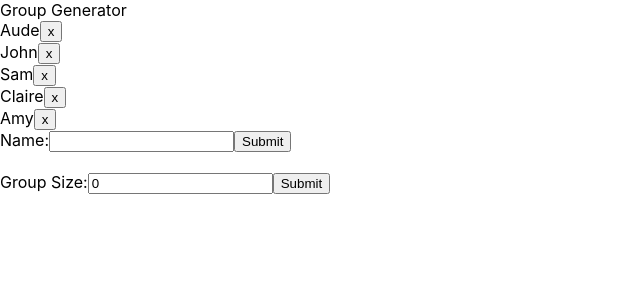
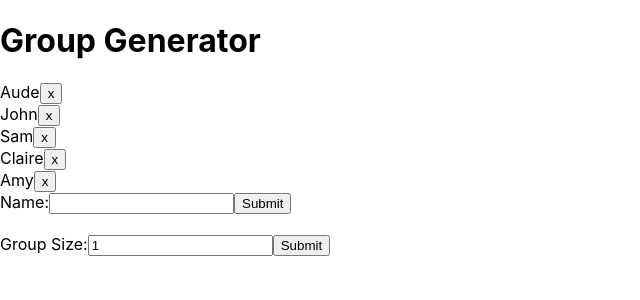
Before and after one commit to audefaucheux/group-generator, a React (Create React App) app: page / in a window 1280 px wide. Shown: the top 300 px of the page, without its empty margins (0-640 px from the left). Built offline with nearby package versions, Linux system fonts and the light colour scheme.

Commit message:
control group size

```diff
--- a/src/App.js
+++ b/src/App.js
@@ -8,7 +8,7 @@ const App = () => {
 
   return (
     <div>
-      Group Generator
+      <h1>Group Generator</h1>
       <div>
         <UsersList {...{ users, setUsers }} />
         <br/>
--- a/src/Groups/GroupList.js
+++ b/src/Groups/GroupList.js
@@ -2,7 +2,7 @@ import React, { useState } from "react";
 import Group from "./Group";
 
 const GroupList = ({ users }) => {
-  const [groupSize, setGroupSize] = useState(0);
+  const [groupSize, setGroupSize] = useState(1);
   const [groups, setGroups] = useState([]);
 
   const getRadomNumber = (max) => Math.floor(Math.random() * Math.floor(max));
@@ -21,7 +21,7 @@ const GroupList = ({ users }) => {
   };
 
   const groupUsers = (users, groupSize) => {
-    if (groupSize < users.length && groupSize !== 0) {
+    if (groupSize < users.length && groupSize >= 1) {
       const shuffledUsers = shuffleUsers(users);
       const remainingUsers = [...shuffledUsers]
       const finalGroups = [];
@@ -34,7 +34,7 @@ const GroupList = ({ users }) => {
 
       setGroups(finalGroups);
     } else {
-      alert("something went wrong");
+      alert("Group Size must be smaller than the total users");
     }
   };
 
@@ -52,7 +52,7 @@ const GroupList = ({ users }) => {
       <form onSubmit={handleSubmit}>
         <label>
           Group Size:
-          <input type="number" value={groupSize} onChange={handleChange} />
+          <input type="number" min={1} value={groupSize} onChange={handleChange} />
         </label>
         <input type="submit" value="Submit" />
       </form>
```
